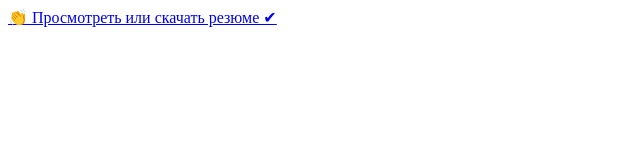
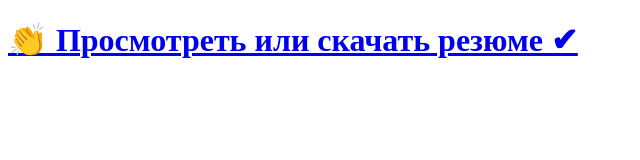
Before and after one commit to EugeneZakhno/devops, a plain HTML site: page index.html in a window 1280 px wide. Shown: the whole page, without its empty margins (0-640 px from the left). Drawn offline with Linux system fonts and the light colour scheme.

Commit message:
add teg h1

```diff
--- a/index.html
+++ b/index.html
@@ -5,6 +5,6 @@
     <title>Resume</title>
 </head>
 <body>
-   <a href="http://eugenezakhno.github.io/devops/Зохно Евгений Федорович.pdf">👏 Просмотреть или скачать резюме ✔</a>
+  <h1> <a href="http://eugenezakhno.github.io/devops/Зохно Евгений Федорович.pdf">👏 Просмотреть или скачать резюме ✔</a></h1>
 </body>
 </html>
```
